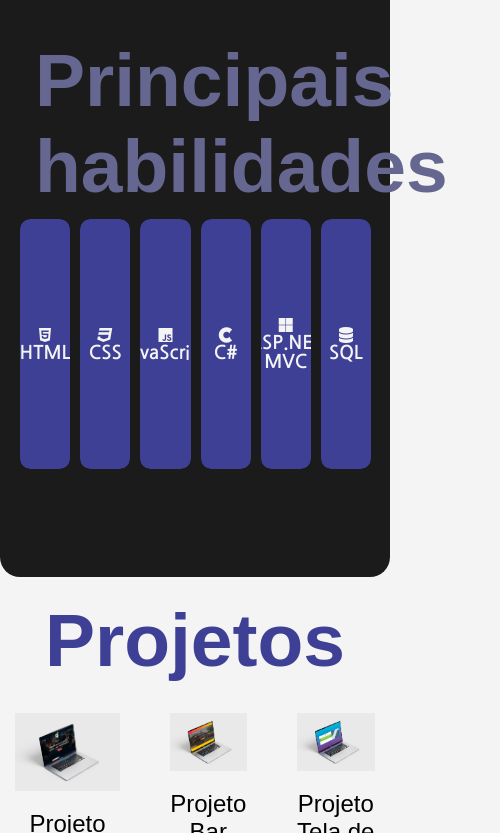
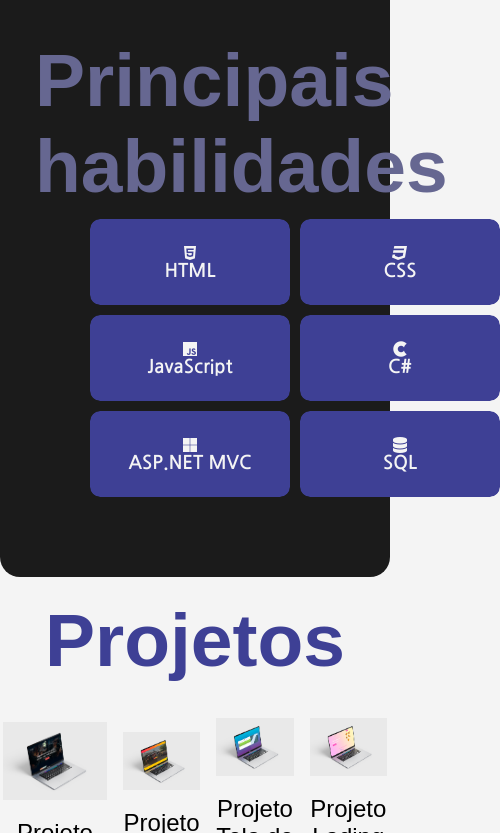
Before and after one commit to LepoFernandes/Projeto-Portifolio, a plain HTML site: page index.html in a window 390 px wide. Shown: the part 1167-2000 px from the top of the page, 500 px wide, since content can reach past the window. Drawn offline with nearby package versions, Linux system fonts and the light colour scheme; some packages are replaced by stand-ins of ours; a script that the page names is missing; a web font is replaced by a local one.

Commit message:
Update style.css

```diff
--- a/src/style/style.css
+++ b/src/style/style.css
@@ -604,8 +604,7 @@ footer a {
 
 @media screen and (max-width: 768px){
     .body{
-        overflow: hidden;
-        width: 100vw;
+        overflow-x: hidden;
     }
     section#home {
         height: 100vh;
@@ -655,7 +654,8 @@ footer a {
 
     section#about{
         width: 100vw;
-        height: 900px;
+        min-height: 900px;
+        height: auto;
     }
     .about-me{
         flex-direction: column;
@@ -666,16 +666,19 @@ footer a {
         height: 300px;
     }
     .skills-grid{
+        display: grid;
+        grid-template-columns: 1fr 1fr;
         gap: 10px;
         margin-top: 10px;
         width: 90vw;
+        margin-left: 70px;
     }
     .skills-grid p{
         font-size: 15px;
     }
     .skill-card{
         padding: 0;
-        height: 250px;
+        height: auto;
     }
     .cards{
         height: 500px;
@@ -687,6 +690,15 @@ footer a {
     }
 
     /*PROJETOS*/
+
+    .projects-div {
+        gap: 10px;
+    }
+    .project-item {
+        width: 90%;
+        height: auto;
+        margin: 15px auto;
+    }
 
     .modal-content{
         flex-direction: column;
```
